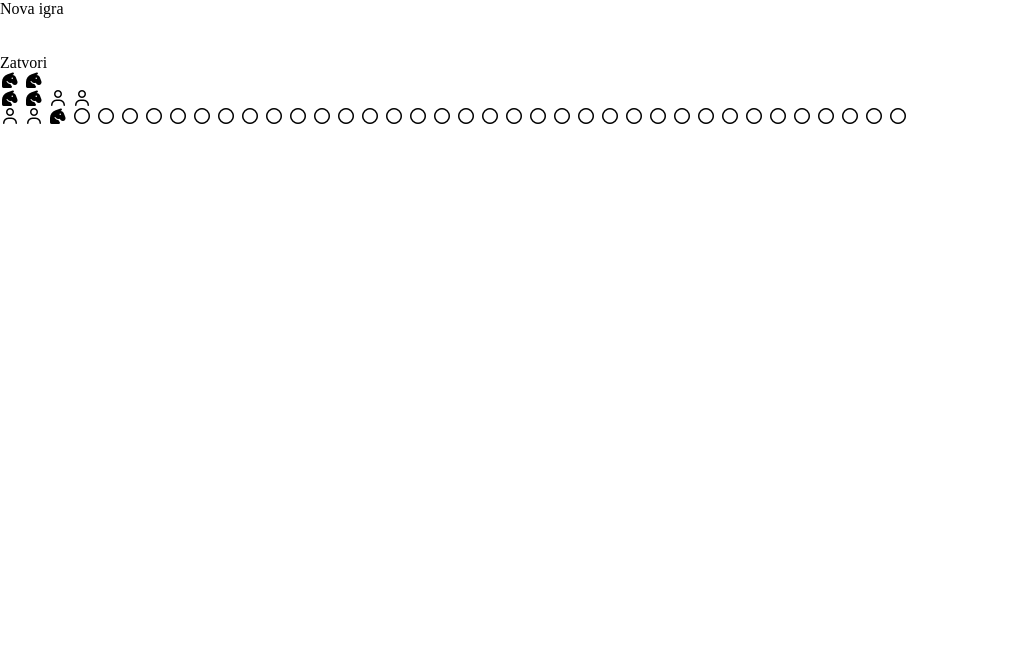
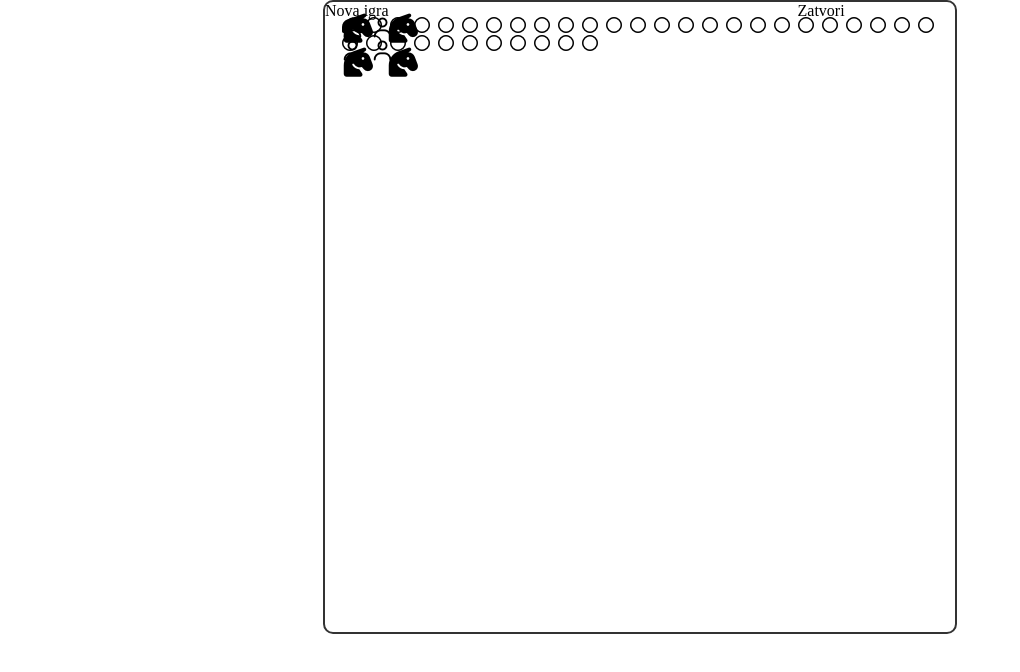
Before and after one commit to Marko9827/projekatZaFaks, a plain HTML site: page app/index.html in a window 1280 px wide. Shown: the whole page, without its empty margins (0-1020 px from the left). Drawn offline with nearby package versions, Linux system fonts and the light colour scheme.

Commit message:
css update

```diff
--- a/app/access/css/main.css
+++ b/app/access/css/main.css
@@ -1,4 +1,50 @@
+:root {
+    --boja1: #333;
+    --bela: #fff;
+}
+
 * {
     margin: 0px;
     padding: 0px;
 }
+
+body {
+    display: flex;
+}
+
+#tabla {
+    margin: auto;
+    display: block;
+    width: 600px;
+    height: 600px;
+    border: 2px solid var(--boja1);
+    border-radius: 10px;
+    padding: 15px;
+    max-width: 600px;
+    max-height: 600px;
+    position: relative;
+}
+
+#tabla ul[data-ul="opcije"] {
+    list-style-type: none;
+    display: inline-flex;
+    position: absolute;
+    left: 0px;
+    top: 0px;
+    right: 0px;
+}
+
+#tabla ul[data-ul="opcije"] li {
+    width: 100%;
+}
+
+#tabla .bazaAB {
+    font-size: 20px;
+    display: inline;
+    position: absolute;
+}
+
+#tabla div-baza1 {
+    top: 10px;
+    font-size: 30px !important;
+}
--- a/app/index.html
+++ b/app/index.html
@@ -24,13 +24,13 @@
         <div-cocka>
 
         </div-cocka>
-        <div-baza1>
-                <i class="fas fa-horse-head"></i>
-                <i class="fas fa-horse-head"></i><br>
-                <i class="fas fa-horse-head"></i>
-                <i class="fas fa-horse-head"></i>
+        <div-baza1 class="bazaAB">
+            <i class="fas fa-horse-head"></i>
+            <i class="fas fa-horse-head"></i><br>
+            <i class="fas fa-horse-head"></i>
+            <i class="fas fa-horse-head"></i>
         </div-baza1>
-        <div-baza2>
+        <div-baza2 class="bazaAB">
             <i class="far fa-user"></i>
             <i class="far fa-user"></i><br>
             <i class="far fa-user"></i>
```
